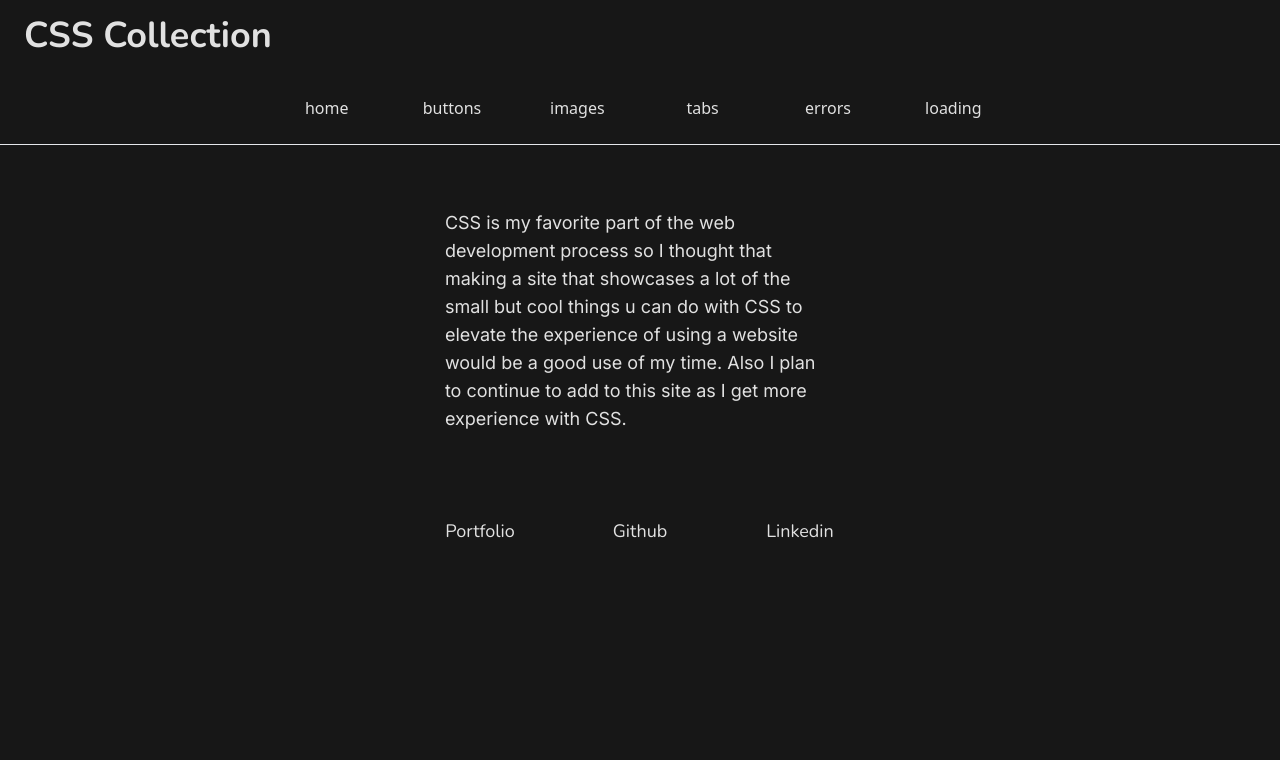
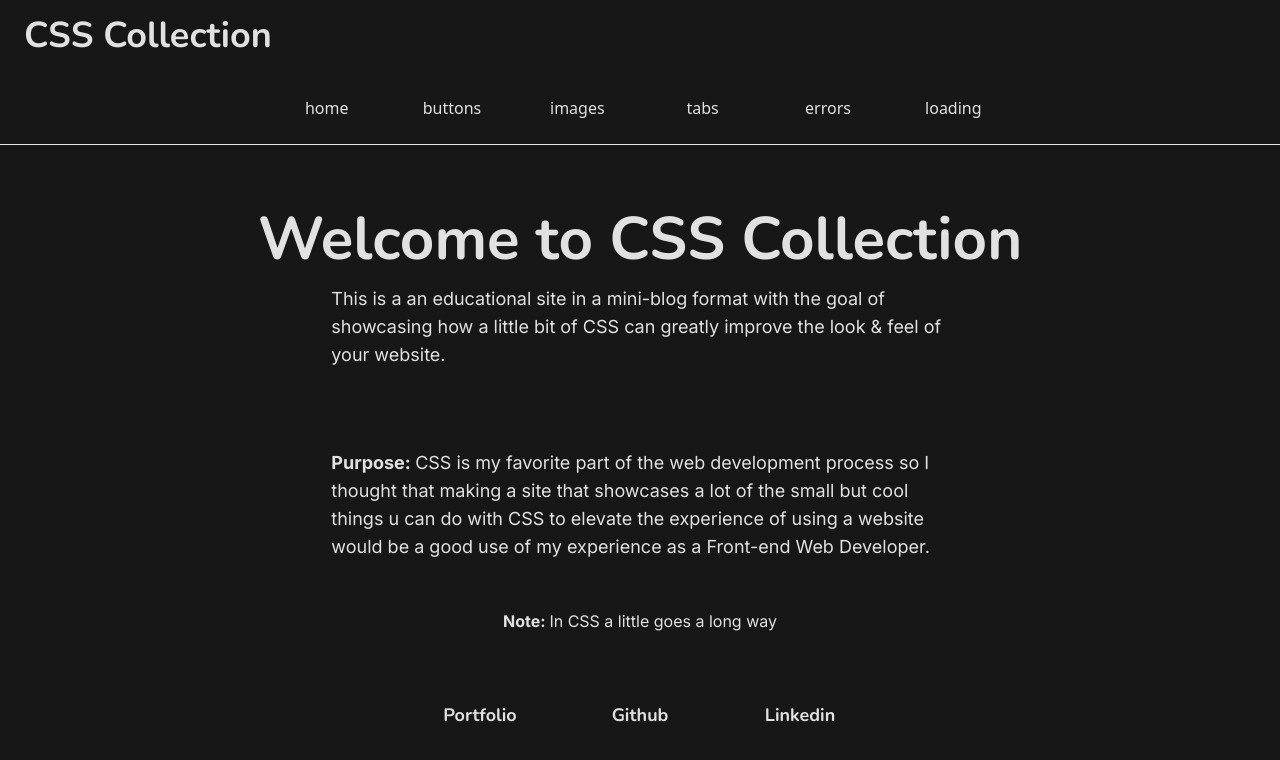
Before and after one commit to Denito37/css_collection, a React (Vite) app: page / in a window 1280 px wide. Shown: the top 760 px of the page. Built offline with nearby package versions, Linux system fonts and the light colour scheme.

Commit message:
new components added to Tab, home content added

```diff
--- a/src/App.jsx
+++ b/src/App.jsx
@@ -10,8 +10,10 @@ import Claim from './components/element/buttons/claim.jsx'
 import Submit from './components/element/buttons/submit.jsx'
 import Cta from './components/element/buttons/cta.jsx'
 import Highlight from './components/element/tabs/highlight.jsx'
+import Inverse from './components/element/tabs/inverse.jsx'
 import Bold from './components/element/tabs/bold.jsx'
 import Underline from './components/element/tabs/underline.jsx'
+import Border from './components/element/tabs/border.jsx'
 import Info from './components/element/blocks/info.jsx'
 import Blur from './components/element/blocks/blur.jsx'
 import Spinner from './components/element/loads/spinner.jsx'
@@ -25,7 +27,7 @@ function App() {
   let key = 0;
   const sections = ['home','buttons','images','tabs','errors','loading']
   const btnElementArray = [<Trash />, <Add />, <Claim />, <Submit />, <Cta />]
-  const tabElementArray = [<Highlight />,<Bold />,<Underline />]
+  const tabElementArray = [<Highlight />,<Inverse />,<Bold />,<Underline />, <Border />]
   const blockElementArray = [<Info />,<Blur />]
   const errElementArray = [<NotFound />,]
   const loadElementArray = [<Spinner />, <Skeleton />,]
--- a/src/components/element/buttons/trash.jsx
+++ b/src/components/element/buttons/trash.jsx
@@ -1,7 +1,7 @@
 import trash from '/trash.svg'
 export default function Trash(){
     return(
-        <button className="w-fit h-fit p-8 bg-transparent rounded-full scale-90 transition-all duration-200 ease-in hover:bg-cyan-800 hover:scale-100">
+        <button className="w-fit h-fit p-8 bg-transparent rounded-full scale-90 transition-all duration-200 ease-in hover:bg-sky-500 hover:scale-100">
                 <img src={trash} alt="" />
         </button>
     )
--- a/src/components/element/tabs/bold.jsx
+++ b/src/components/element/tabs/bold.jsx
@@ -3,7 +3,7 @@ export default function Bold(){
     return(
         <>
             <p className="hover:font-bold">
-                Tab2
+                Tab3
             </p>
         </>
     )
--- /dev/null
+++ b/src/components/element/tabs/border.jsx
@@ -0,0 +1,8 @@
+
+export default function Border(){
+    return(
+        <>
+        <p className=" bg-zinc-800 py-4 px-8 border-2 border-transparent transition-[border] hover:border-slate-100 rounded-lg">Tab5</p>
+    </>
+    )
+}
--- /dev/null
+++ b/src/components/element/tabs/inverse.jsx
@@ -0,0 +1,8 @@
+
+export default function Inverse(){
+    return(
+        <>
+        <p className=" bg-zinc-800 p-4 rounded-lg transition-colors duration-200 ease-in hover:bg-slate-100 hover:text-zinc-800">Tab2</p>
+    </>
+    )
+}
--- a/src/components/element/tabs/underline.jsx
+++ b/src/components/element/tabs/underline.jsx
@@ -2,7 +2,7 @@ export default function Underline(){
     return(
         <>
             <p className=" relative after:content-[''] after:w-0 after:h-0 after:transition-all after:duration-200 hover:after:w-full hover:after:h-[2px] hover:after:bg-violet-400 hover:after:absolute hover:after:bottom-[0px] hover:after:left-0">
-                Tab3
+                Tab4
             </p>
         </>
     )
--- a/src/components/entry.jsx
+++ b/src/components/entry.jsx
@@ -2,6 +2,9 @@
 export default function Entry({entry, element}){
     return(
         <article className="p-4 my-12 mx-6 grid place-content-center">
+            <p className=" text-center text-lg p-2">
+                {entry.intro}
+            </p>
             <h2 className="text-4xl text-center md:text-left font-bold p-4">
                 {entry.title}
             </h2>
--- a/src/components/footer.jsx
+++ b/src/components/footer.jsx
@@ -2,9 +2,9 @@
 export default function Footer(){
 
     return(
-        <footer className=" p-4 mx-auto md:grid md:grid-cols-3 max-w-lg">
+        <footer className=" p-4 font-bold mx-auto md:grid md:grid-cols-3 max-w-lg">
             <h2 className="text-lg text-center p-1">
-                    <a className=" p-1 rounded-lg hover:bg-slate-100 hover:text-zinc-800 transition-all duration-300" href="https://denito37.github.io/wdp/" target="_blank" rel="noopener noreferrer">
+                    <a className=" p-1 rounded-lg hover:bg-slate-100 hover:text-zinc-900 transition-all duration-300" href="https://denito37.github.io/wdp/" target="_blank" rel="noopener noreferrer">
                         Portfolio
                     </a>
                 </h2>
--- a/src/components/home.jsx
+++ b/src/components/home.jsx
@@ -2,15 +2,31 @@
 export default function Purpose(){
 
     return(
-        <article>
-        <p className=" p-8 my-8 mx-auto text-lg max-w-[40ch]">
-            CSS is my favorite part of the web development process
-            so I thought that making a site that showcases a lot of
-            the small but cool things u can do with CSS to elevate the
-            experience of using a website would be a good use of my time.
-            Also I plan to continue to add to this site as I get more
-            experience with CSS.
-        </p>
+        <article className=" my-8">
+            <section className=" p-4 md:max-w-5xl md:p-8 md:mx-auto">
+                <h2 className=" text-3xl text-center font-bold md:text-6xl">
+                    Welcome to
+                    <span className=" transition-[color] hover:text-sky-500"> CSS </span>
+                    Collection
+                </h2>
+                <p className=" px-8 py-4 mx-auto text-lg max-w-[40ch] md:max-w-[60ch]">
+                    This is a an educational site in a mini-blog format
+                    with the goal of showcasing how a little bit of CSS
+                    can greatly improve the look & feel of your website.
+                </p>
+            </section>
+            <p className=" p-8 mx-auto text-lg max-w-[40ch] md:max-w-[60ch]">
+                <span className=" font-bold ">Purpose: </span>
+                CSS is my favorite part of the web development process
+                so I thought that making a site that showcases a lot of
+                the small but cool things u can do with CSS to elevate the
+                experience of using a website would be a good use of my experience
+                as a Front-end Web Developer.
+            </p>
+            <p className=" text-center p-4">
+                <span className=" font-bold">Note: </span>
+                In CSS a little goes a long way
+            </p>
         </article>
     )
 }
--- a/src/index.css
+++ b/src/index.css
@@ -5,7 +5,6 @@
 :root {
   line-height: 1.5;
 
-  color-scheme: light dark;
   color: rgba(255, 255, 255, 0.87);
   background-color: #171717;
 
```
Also changed, not shown: src/components/entries/entries.js (+46 -5 lines).
